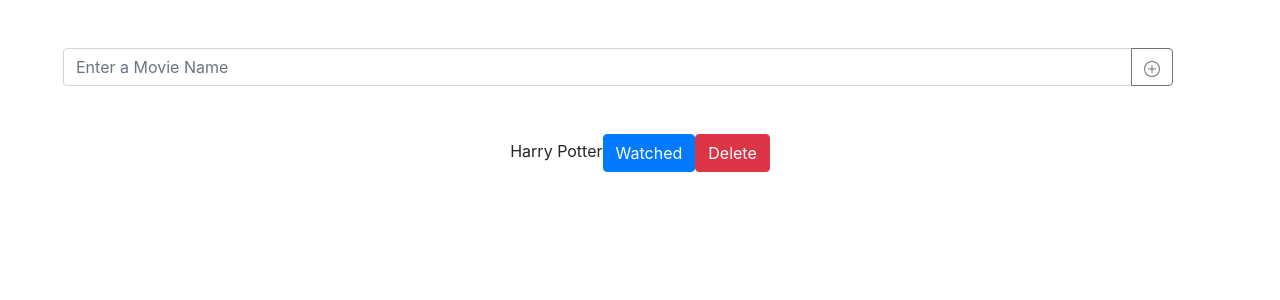
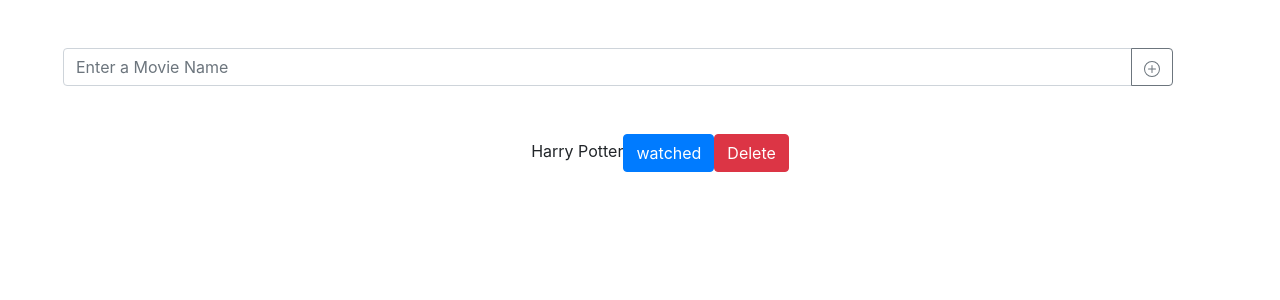
Before and after one commit to Nadeemalqattan/watching-list, a React (Create React App) app: page / in a window 1280 px wide. Shown: the top 300 px of the page. Built offline with nearby package versions, Linux system fonts and the light colour scheme.

Commit message:
watched & unwatched working

```diff
--- a/src/components/MoviesLists.js
+++ b/src/components/MoviesLists.js
@@ -1,14 +1,24 @@
 import { useSelector } from "react-redux";
+import movies from "../movies";
 import Movie from "./Movie";
 
 const MoviesLists = () => {
-  const watchMovies = useSelector((state) => state.movies).map((movie) => {
-    return <Movie className="list-group-item" key={movie.id} movie={movie} />;
-  });
+  const allMovies = useSelector((state) => state.movies);
+  const watchlist = allMovies
+    .filter((movie) => movie.list === "watchlist")
+    .map((movie) => {
+      return <Movie className="list-group-item" key={movie.id} movie={movie} />;
+    });
+  const watchedlist = allMovies
+    .filter((movie) => movie.list === "watched")
+    .map((movie) => {
+      return <Movie className="list-group-item" key={movie.id} movie={movie} />;
+    });
 
   return (
     <>
-      <span>{watchMovies}</span>
+      <ul>{watchlist}</ul>
+      <ul>{watchedlist}</ul>
     </>
   );
 };
--- a/src/components/buttons/UpdateButton.js
+++ b/src/components/buttons/UpdateButton.js
@@ -10,13 +10,16 @@
     list: movie.list === "watchlist" ? "watched" : "watchlist",
   };
 
+  const buttonView = () =>
+    movie.list === "watchlist" ? "watched" : "unwatched";
+
   return (
     <button
       type="button"
       className="btn btn-primary"
       onClick={() => dispatch(updateMovie(_movie))}
     >
-      Watched
+      {buttonView()}
     </button>
   );
 };
```
Also changed, not shown: 1 other file (tests, documents, lock files or other folders).
